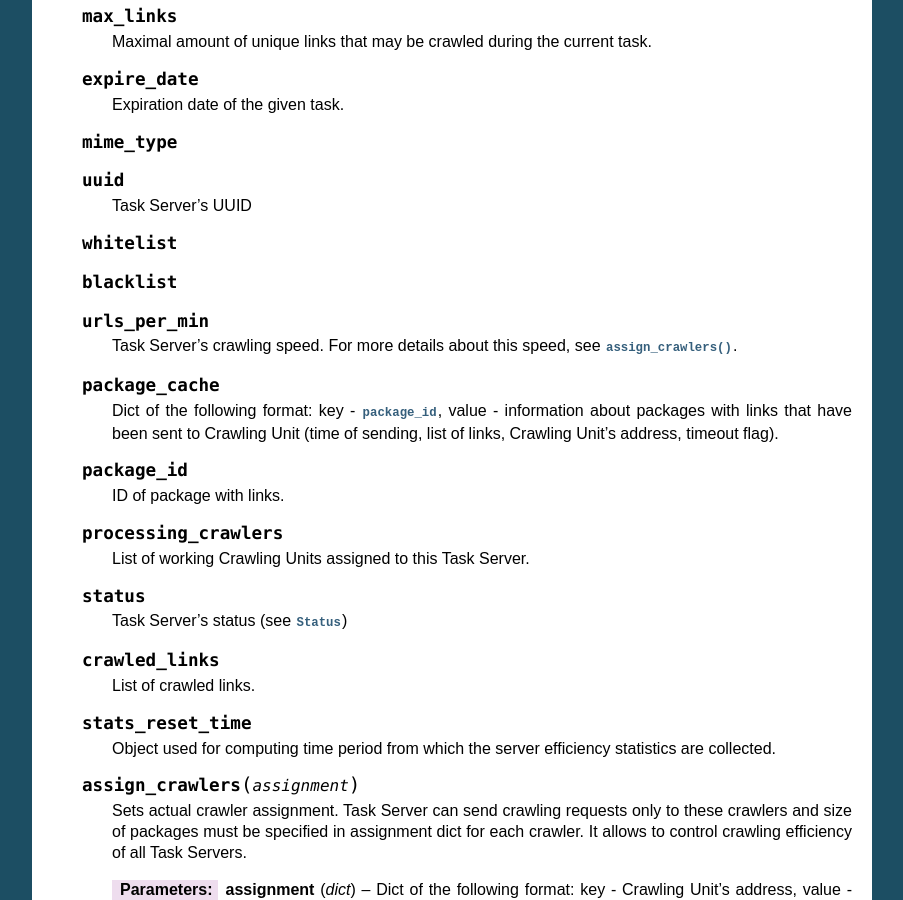
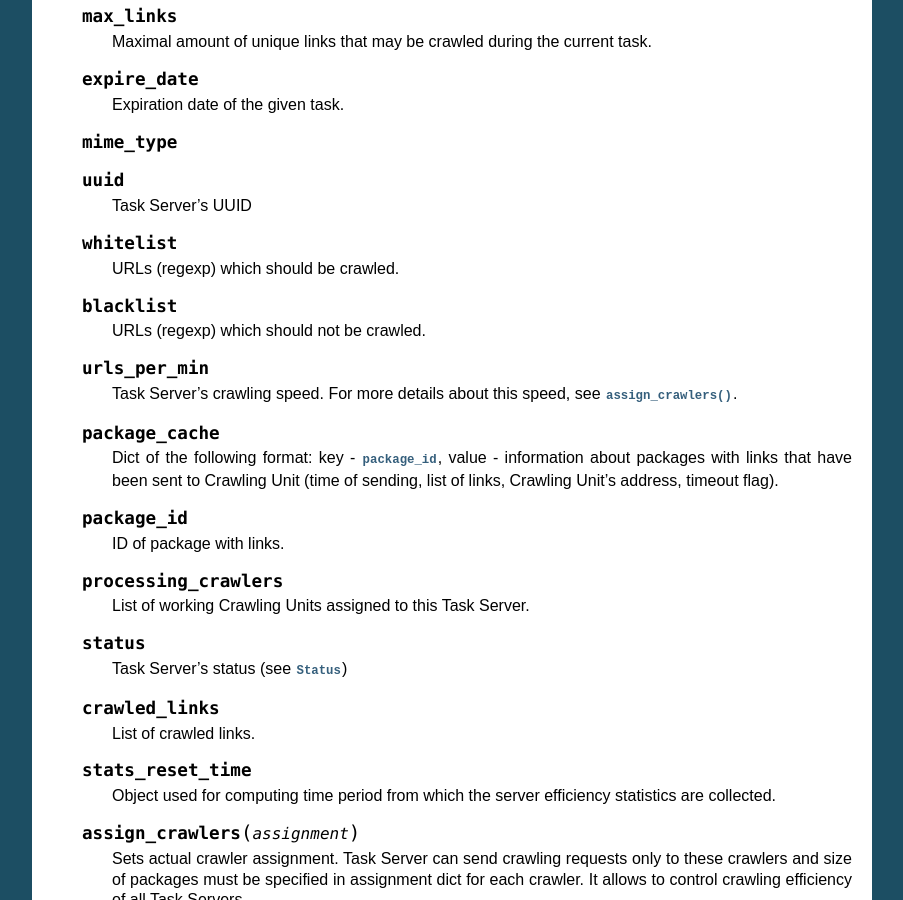
Before and after one commit to agh-glk/fcs, a Sphinx documentation site: the page built from docs/source/server/task_server.rst, in a window 1280 px wide and 900 px high, scrolled down 844 px. Shown: the whole window, without its empty margins (198-1101 px from the left). Built offline with Sphinx 7.4.7, drawn with Linux system fonts in a browser that asks for light colours; formulas are drawn with MathJax 3.

Commit message:
[NT] Edit

```diff
--- a/docs/source/server/task_server.rst
+++ b/docs/source/server/task_server.rst
@@ -3,7 +3,7 @@ fcs.server.task_server
 
 This module contains implementation of Task Server.
 
-.. py:const: AAA
+.. py:attribute: AAA
 
 .. py:class:: Status
 
@@ -61,7 +61,13 @@ This module contains implementation of Task Server.
       Task Server's UUID
 
    .. py:attribute:: whitelist
+
+      URLs (regexp) which should be crawled.
+
    .. py:attribute:: blacklist
+
+      URLs (regexp) which should not be crawled.
+
    .. py:attribute:: urls_per_min
 
       Task Server's crawling speed. For more details about this speed, see :py:meth:`assign_crawlers`.
```
